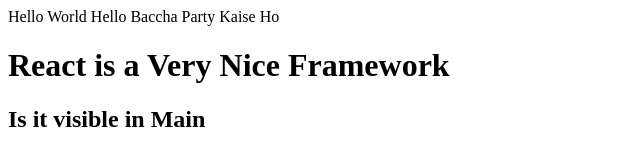
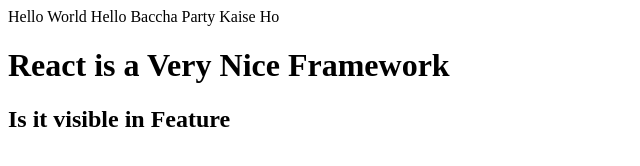
Before and after one commit to shubhrocks20/learning, a plain HTML site: page index.html in a window 1280 px wide. Shown: the full height of the page, 0-640 px from the left. Drawn offline with Linux system fonts and the light colour scheme.

Commit message:
fourth commit

```diff
--- a/index.html
+++ b/index.html
@@ -1,4 +1,4 @@
 Hello World
 Hello Baccha Party Kaise Ho
 <h1>React is a Very Nice Framework</h1>
-<h2>Is it visible in Main</h2>
+<h2>Is it visible in Feature</h2>
```
